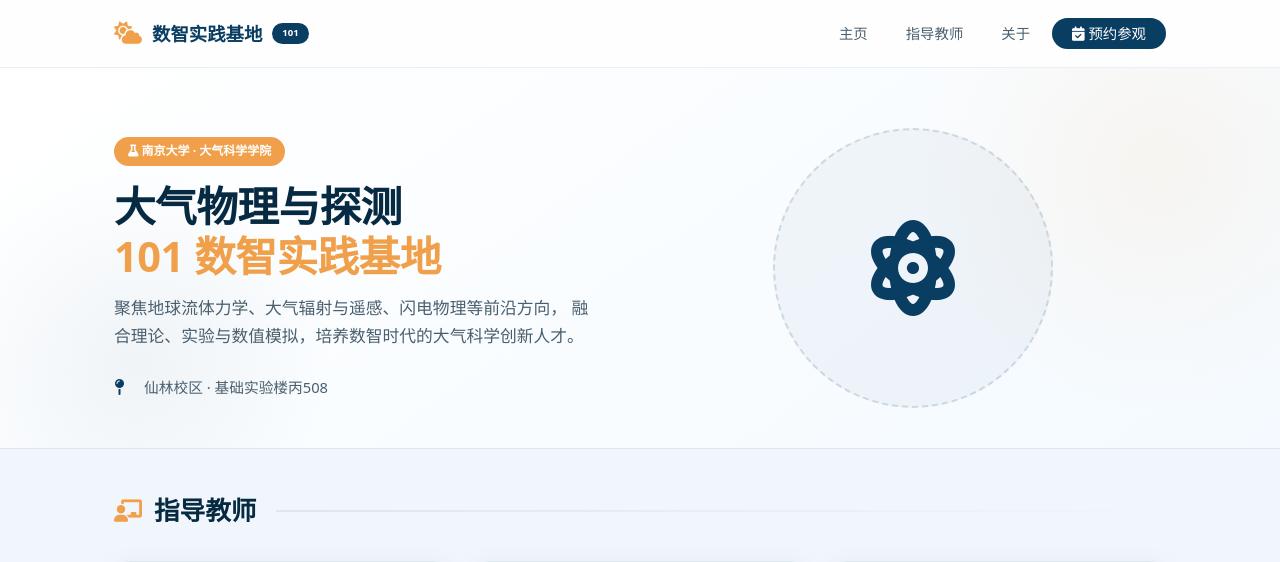
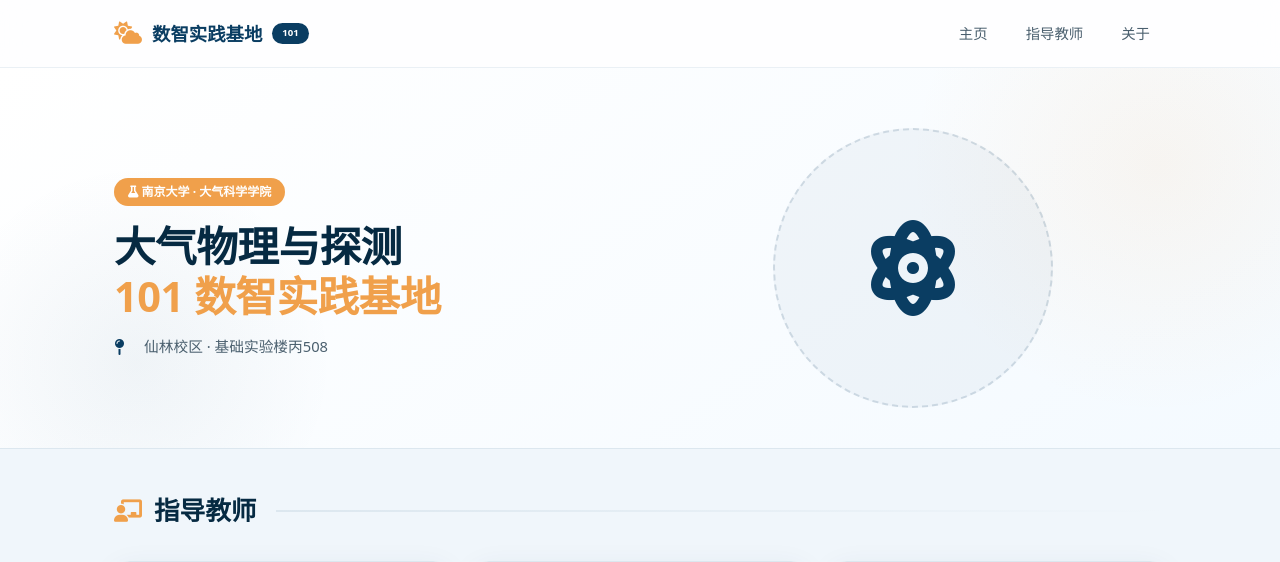
Before and after one commit to YulongLiu4399/lab-booking, a Flask app: page / in a window 1280 px wide. Shown: the top 562 px of the page. Run offline with Flask 3, Linux system fonts and the light colour scheme.

Commit message:
Update homepage.html

```diff
--- a/templates/homepage.html
+++ b/templates/homepage.html
@@ -3,7 +3,7 @@
 <head>
     <meta charset="UTF-8" />
     <meta name="viewport" content="width=device-width, initial-scale=1.0" />
-    <title>101数智实践基地 · 大气物理与探测实验室</title>
+    <title>101数智实践基地 · 大气物理与探测实验室 | 南京大学大气科学学院</title>
     <link rel="stylesheet" href="https://cdnjs.cloudflare.com/ajax/libs/font-awesome/6.0.0-beta3/css/all.min.css" />
     <style>
         :root {
@@ -89,15 +89,6 @@
             background: rgba(10,61,98,0.07);
             color: var(--primary);
         }
-        .nav-links a.cta {
-            background: var(--primary);
-            color: #fff;
-            padding: 6px 20px;
-        }
-        .nav-links a.cta:hover {
-            background: var(--primary-light);
-            color: #fff;
-        }
 
         /* Hero */
         .hero {
@@ -152,12 +143,6 @@
             padding: 4px 14px;
             border-radius: 20px;
             margin-bottom: 16px;
-        }
-        .hero-content .subhead {
-            font-size: 1.05rem;
-            color: var(--text-light);
-            margin-bottom: 24px;
-            max-width: 480px;
         }
         .hero-info-grid {
             display: grid;
@@ -363,7 +348,6 @@
         @media (max-width: 768px) {
             .hero .container { grid-template-columns: 1fr; text-align: center; }
             .hero-content h1 { font-size: 2rem; }
-            .hero-content .subhead { margin: 0 auto 24px; }
             .hero-info-grid { grid-template-columns: 1fr; justify-items: center; }
             .hero-visual .illustration { width: 160px; height: 160px; font-size: 3.6rem; }
             .section-heading { font-size: 1.3rem; }
@@ -392,7 +376,6 @@
                 <li><a href="#hero">主页</a></li>
                 <li><a href="#teachers">指导教师</a></li>
                 <li><a href="#footer">关于</a></li>
-                <li><a href="#" class="cta"><i class="fas fa-calendar-check"></i> 预约参观</a></li>
             </ul>
         </div>
     </nav>
@@ -406,15 +389,10 @@
                     大气物理与探测<br />
                     <span class="highlight">101 数智实践基地</span>
                 </h1>
-                <p class="subhead">
-                    聚焦地球流体力学、大气辐射与遥感、闪电物理等前沿方向，
-                    融合理论、实验与数值模拟，培养数智时代的大气科学创新人才。
-                </p>
                 <div class="hero-info-grid">
                     <div class="hero-info-item">
                         <i class="fas fa-map-pin"></i> 仙林校区 · 基础实验楼丙508
                     </div>
-                    <!-- 已移除邮箱和开放时间，仅保留地点 -->
                 </div>
             </div>
             <div class="hero-visual">
```
